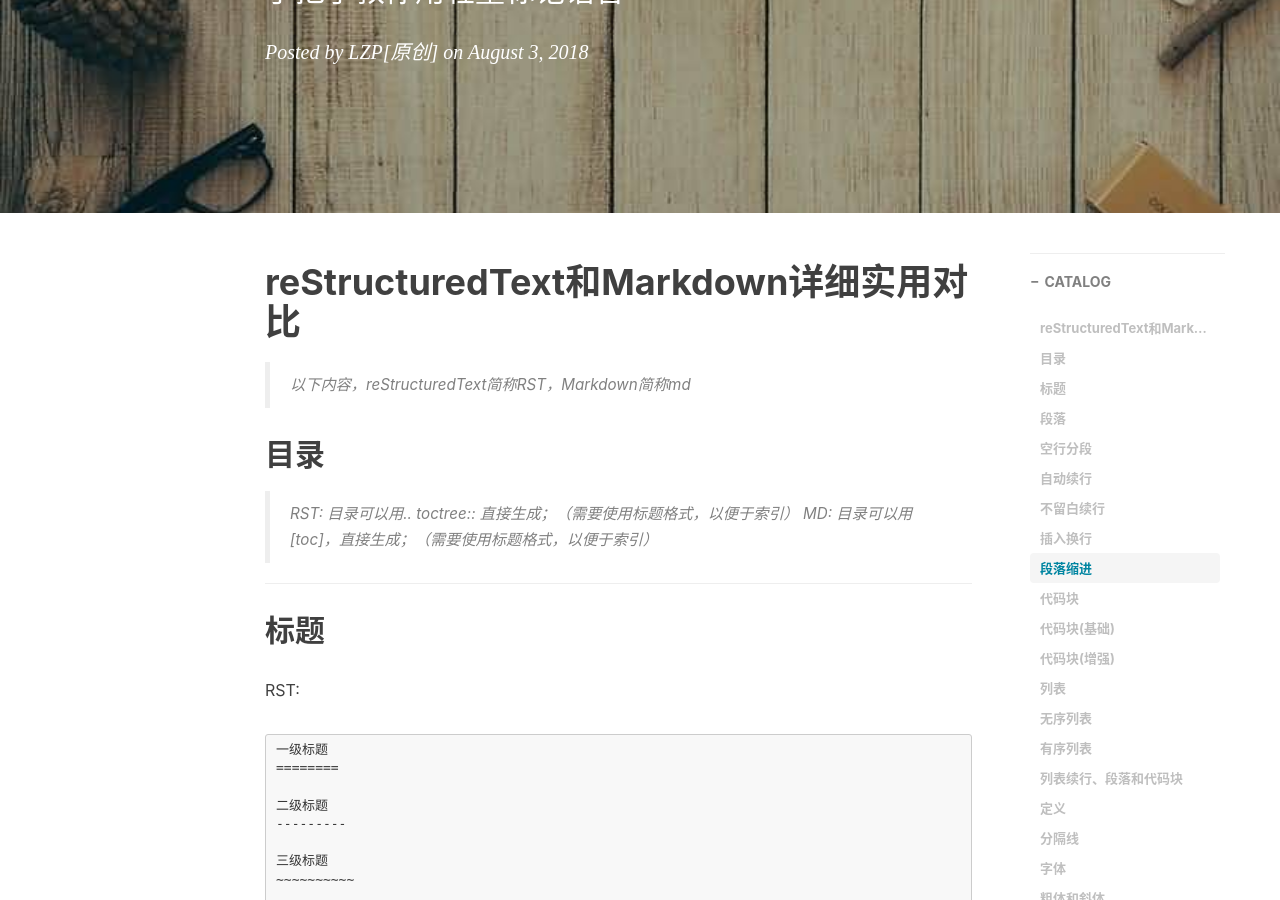
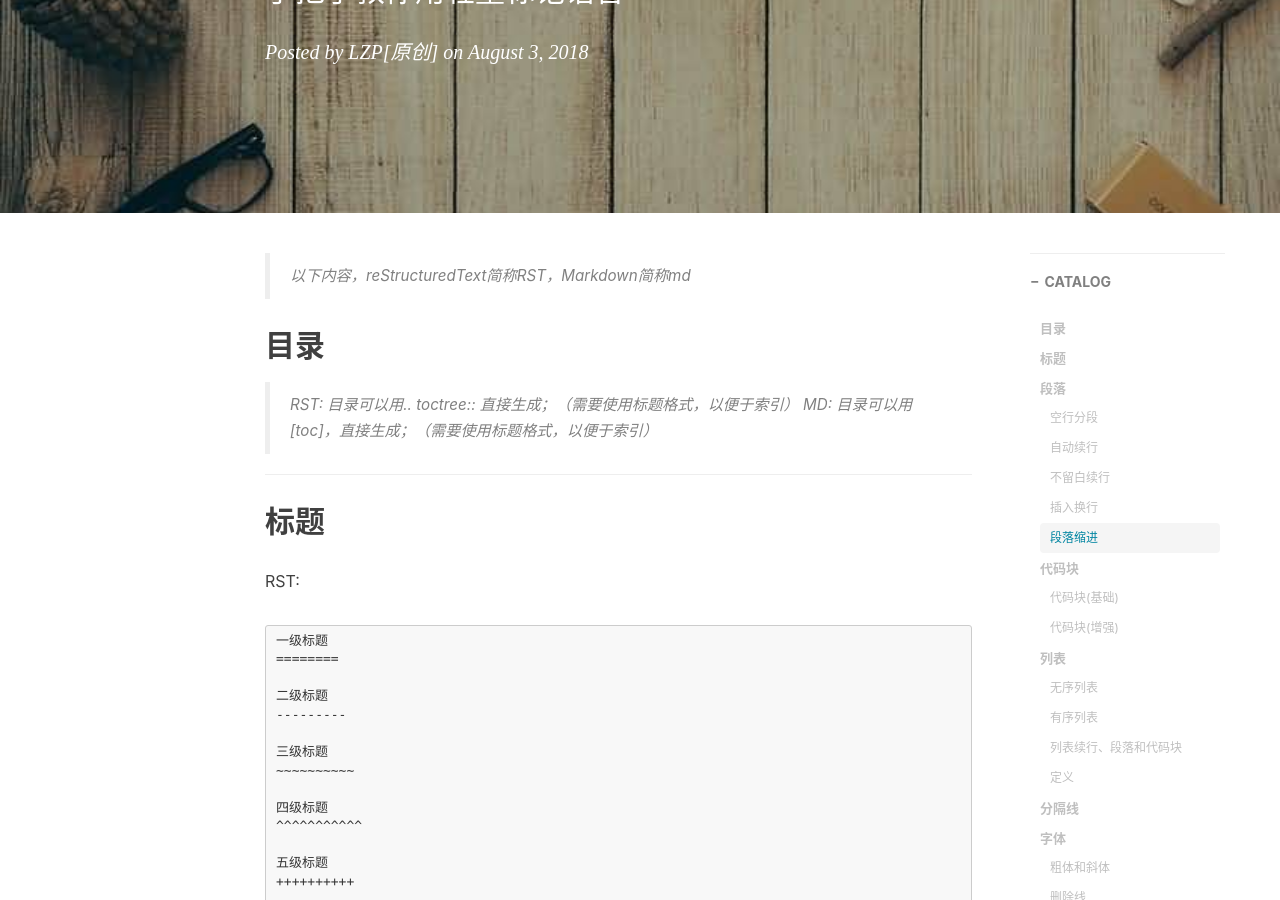
Before and after one commit to v1s007/v1s007.github.io, a Jekyll site: the page built from _posts/2018-08-03-reStructuredText和Markdown详细实用对比.md, in a window 1280 px wide and 900 px high, scrolled down 370 px. Built offline with Jekyll 4.4.1, drawn with Linux system fonts in a browser that asks for light colours; nearby versions of some CDN libraries; comment, search, counter and statistics services are not loaded.

Commit message:
完善章节标题

```diff
--- a/_posts/2018-08-03-reStructuredText和Markdown详细实用对比.md
+++ b/_posts/2018-08-03-reStructuredText和Markdown详细实用对比.md
@@ -11,8 +11,6 @@ tags:
     - Markdown
     - 标记语言
 ---
-
-# reStructuredText和Markdown详细实用对比
 
 >  以下内容，reStructuredText简称RST，Markdown简称md
 
@@ -58,7 +56,7 @@ tags:
 
 ## 段落
 
-### 空行分段
+#### 空行分段
 
 **RST和MD相同：**
 
@@ -73,7 +71,7 @@ tags:
 
 ------
 
-### 自动续行
+#### 自动续行
 
 **RST和MD相同（但MD的扩展gfm是回车换行）：**
 
@@ -86,12 +84,12 @@ tags:
 
 ------
 
-### 不留白续行
+#### 不留白续行
 
 >RST：行尾转义字符让\续行之间不留白。
 >MD：无。
 
-### 插入换行
+#### 插入换行
 
 RST:
 
@@ -118,7 +116,7 @@ MD:
 
 
 
-### 段落缩进
+#### 段落缩进
 
 **RST和MD相同（其中第二种方法是MD扩展实现）：**
 
@@ -167,7 +165,7 @@ Python式段落缩进：
 -----
 
 ## 代码块
-### 代码块(基础)
+#### 代码块(基础)
 
 RST：双冒号后缩进为代码块。
 
@@ -189,7 +187,7 @@ MD：四格缩进为代码块。
         print "Love Python, Love FreeDome"
         print "E文标点,.0123456789,中文标点,. "
 
-### 代码块(增强)
+#### 代码块(增强)
 
 还可声明语言类型实现语法加亮。
 
@@ -221,7 +219,7 @@ puts md.to_html
 
 ## 列表
 
-### 无序列表
+#### 无序列表
 
 **RST和MD相同，写法如下：**
 
@@ -245,7 +243,7 @@ puts md.to_html
 
 -----
 
-### 有序列表
+#### 有序列表
 
 **RST写法：**
 
@@ -301,7 +299,7 @@ puts md.to_html
 
 1. 返回一级列表。
 
-### 列表续行、段落和代码块
+#### 列表续行、段落和代码块
 
 **RST写法：**
 
@@ -361,7 +359,7 @@ puts md.to_html
 
         $ printf "Hello, world.\n"
 
-### 定义
+#### 定义
 
 **RST写法：**
 
@@ -404,7 +402,7 @@ ___
 
 ## 字体
 
-### 粗体和斜体
+#### 粗体和斜体
 
 **RST写法和显示效果：**
 
@@ -424,7 +422,7 @@ ___
 
 -----
 
-### 删除线
+#### 删除线
 
 **RST写法和显示效果：**
 
@@ -446,7 +444,7 @@ ___
 
 ------
 
-### 下划线
+#### 下划线
 
 **RST写法和效果：**
 
@@ -467,7 +465,7 @@ ___
 
 -----
 
-### 上标、下标
+#### 上标、下标
 
 **RST写法和效果：**
 
@@ -489,7 +487,7 @@ E = mc<sup>2</sup>
 
 -----
 
-### 等宽字体
+#### 等宽字体
 
 **RST写法和效果：**
 
@@ -505,14 +503,14 @@ E = mc<sup>2</sup>
 
 -----
 
-### 引言
+#### 引言
 
 **RST写法：**
     反引号嵌入代码，如: `Got GitHub` by Jiang Xin.
 
 **MD：无**
 
-### 清除标记空白(无)
+#### 清除标记空白(无)
 
 **RST写法和效果：**
 
@@ -527,7 +525,7 @@ E = mc<sup>2</sup>
 
 ## 链接
 
-### URL自动链接
+#### URL自动链接
 
 **RST和MD相同：**
 
@@ -539,7 +537,7 @@ E = mc<sup>2</sup>
 
 ------
 
-### 文字链接
+#### 文字链接
 
 **RST写法：**
 
@@ -574,7 +572,7 @@ E = mc<sup>2</sup>
 
 -----
 
-### 内部跳转
+#### 内部跳转
 
 **RST写法：**
 
@@ -617,7 +615,7 @@ E = mc<sup>2</sup>
 
 ---------
 
-### 脚注(扩展实现)
+#### 脚注(扩展实现)
 
 **RST写法：**
 
@@ -795,7 +793,7 @@ GitHub Logo:![logo]
 
 ## 其它
 
-### 转义
+#### 转义
 
 **RST和MD一样：**
 
@@ -805,7 +803,7 @@ GitHub Logo:![logo]
 
 -------
 
-### 注释
+#### 注释
 
 **RST写法：**
 
@@ -829,7 +827,7 @@ GitHub Logo:![logo]
 
 ------
 
-### 其它说明
+#### 其它说明
 
 * reStructedText的功能要多于Markdown，特别是表格、标注、脚注、链接、图片。
 
```
Also changed, not shown: _posts/2018-08-02-实用Markdown实践指南.md (+24 -27 lines).
